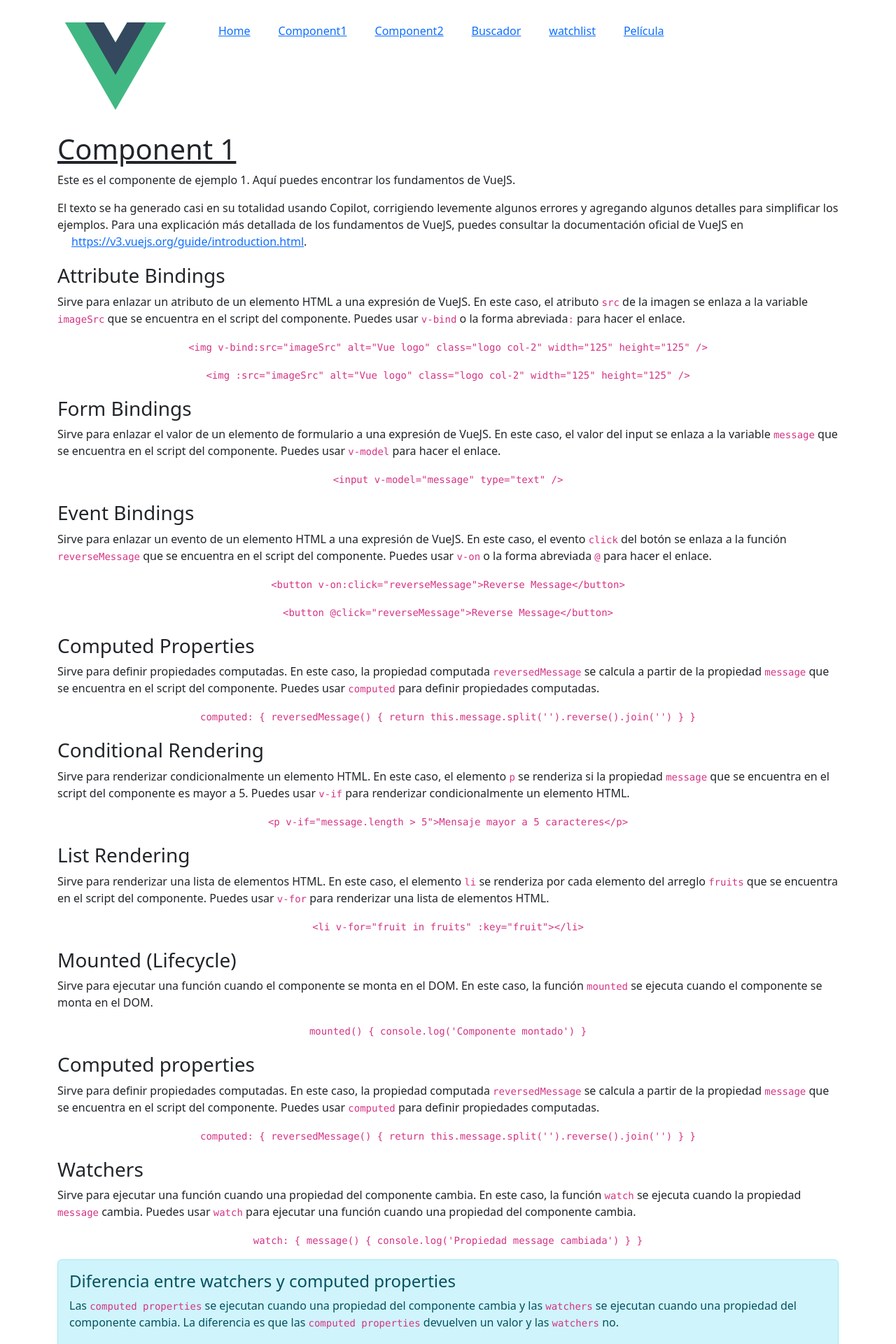
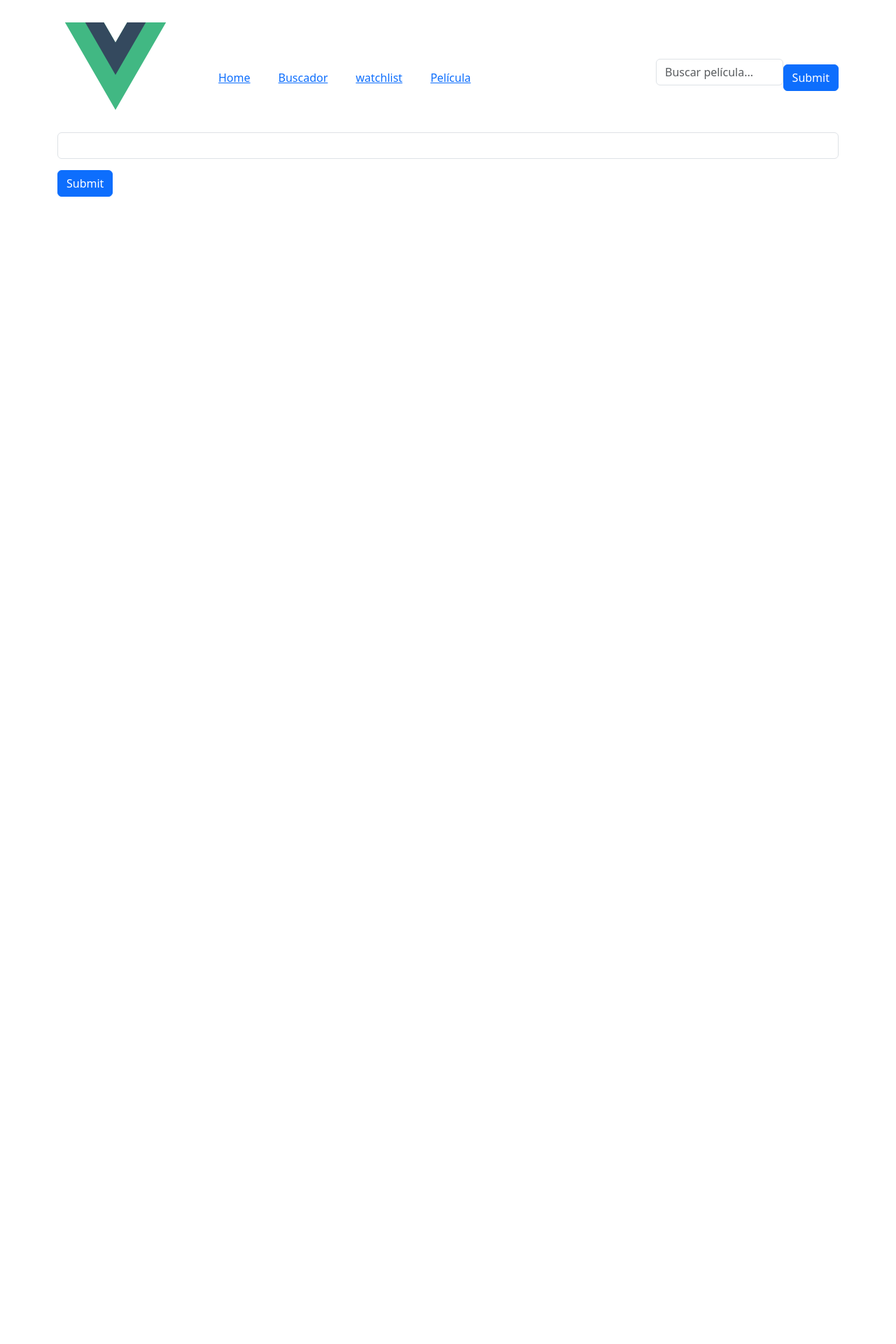
Before and after one commit to Luisvf06/vue-base, a Vue app: page /buscador in a window 1280 px wide. Shown: the top 1920 px of the page at 70% size. After the commit the page ends 800 px from the top, so only its background shows below. Built offline with nearby package versions, Linux system fonts and the light colour scheme.

Commit message:
Lista de tarjetas hechas

```diff
--- a/src/App.vue
+++ b/src/App.vue
@@ -4,7 +4,7 @@ import { RouterLink, RouterView } from "vue-router";
 
 <template>
   <div class="container">
-    <header class="row">
+    <header class="row align-items-center">
       <img
         alt="Vue logo"
         class="logo col-2"
@@ -12,21 +12,27 @@ import { RouterLink, RouterView } from "vue-router";
         width="125"
         height="125"
       />
-      <nav class="col-10">
+      <nav class="col-7"> <!-- Modifica el tamaño de esta columna -->
         <a><RouterLink to="/">Home</RouterLink></a>
-        <a><RouterLink to="/component1">Component1</RouterLink></a>
-        <a><RouterLink to="/getapi">Component2</RouterLink></a>
         <a><RouterLink to="/buscador">Buscador</RouterLink></a>
         <a><RouterLink to="/watchlist">watchlist</RouterLink></a>
         <a><RouterLink to="/film">Película</RouterLink></a>
       </nav>
+      <div class="col-3"> <!-- Modifica el tamaño de esta columna -->
+        <div class="d-flex align-items-center">
+          <div class="mb-3 d-inline">
+            <input type="text" class="form-control" id="buscador" aria-describedby="buscador" placeholder="Buscar película...">
+          </div>
+          <button type="submit" class="btn btn-primary ml-2">Submit</button>
+        </div>
+      </div>
     </header>
-
     <main>
       <RouterView />
     </main>
   </div>
 </template>
+
 
 <style scoped>
 header {
--- a/src/components/Buscador.vue
+++ b/src/components/Buscador.vue
@@ -1,114 +1,13 @@
 <template>
-    <h1>Component 1</h1>
-    <p>Este es el componente de ejemplo 1. Aquí puedes encontrar los fundamentos de VueJS.</p>
-    <p>
-        El texto se ha generado casi en su totalidad usando Copilot, corrigiendo levemente algunos errores y agregando algunos detalles para simplificar los ejemplos. Para una explicación más detallada de los fundamentos de VueJS, puedes consultar la documentación oficial de VueJS en <a href="https://v3.vuejs.org/guide/introduction.html" target="_blank">https://v3.vuejs.org/guide/introduction.html</a>.
-    </p>
-
-    <h3>Attribute Bindings</h3>
-    <p>
-        Sirve para enlazar un atributo de un elemento HTML a una expresión de VueJS. En este caso, el atributo <code>src</code> de la imagen se enlaza a la variable <code>imageSrc</code> que se encuentra en el script del componente. Puedes usar <code>v-bind</code> o la forma abreviada<code>:</code> para hacer el enlace.
-    </p>
-    <p class="text-center">
-        <code>&lt;img v-bind:src="imageSrc" alt="Vue logo" class="logo col-2" width="125" height="125" /&gt;</code>
-    </p>
-    <p class="text-center">
-        <code>&lt;img :src="imageSrc" alt="Vue logo" class="logo col-2" width="125" height="125" /&gt;</code>
-    </p>
-    <h3>Form Bindings</h3>
-    <p>
-        Sirve para enlazar el valor de un elemento de formulario a una expresión de VueJS. En este caso, el valor del input se enlaza a la variable <code>message</code> que se encuentra en el script del componente. Puedes usar <code>v-model</code> para hacer el enlace.
-    </p>
-    <p class="text-center">
-        <code>&lt;input v-model="message" type="text" /&gt;</code>
-    </p>
-    <h3>Event Bindings</h3>
-    <p>
-        Sirve para enlazar un evento de un elemento HTML a una expresión de VueJS. En este caso, el evento <code>click</code> del botón se enlaza a la función <code>reverseMessage</code> que se encuentra en el script del componente. Puedes usar <code>v-on</code> o la forma abreviada <code>@</code> para hacer el enlace.
-    </p>
-    <p class="text-center">
-        <code>&lt;button v-on:click="reverseMessage"&gt;Reverse Message&lt;/button&gt;</code>
-    </p>
-    <p class="text-center">
-        <code>&lt;button @click="reverseMessage"&gt;Reverse Message&lt;/button&gt;</code>
-    </p>
-    <h3>Computed Properties</h3>
-    <p>
-        Sirve para definir propiedades computadas. En este caso, la propiedad computada <code>reversedMessage</code> se calcula a partir de la propiedad <code>message</code> que se encuentra en el script del componente. Puedes usar <code>computed</code> para definir propiedades computadas.
-    </p>
-    <p class="text-center">
-        <code>computed: { reversedMessage() { return this.message.split('').reverse().join('') } }</code>
-    </p>
-    <h3>Conditional Rendering</h3>
-    <p>
-        Sirve para renderizar condicionalmente un elemento HTML. En este caso, el elemento <code>p</code> se renderiza si la propiedad <code>message</code> que se encuentra en el script del componente es mayor a 5. Puedes usar <code>v-if</code> para renderizar condicionalmente un elemento HTML.
-    </p>
-    <p class="text-center">
-        <code>&lt;p v-if="message.length &gt; 5"&gt;Mensaje mayor a 5 caracteres&lt;/p&gt;</code>
-    </p>
-    <h3>List Rendering</h3>
-    <p>
-        Sirve para renderizar una lista de elementos HTML. En este caso, el elemento <code>li</code> se renderiza por cada elemento del arreglo <code>fruits</code> que se encuentra en el script del componente. Puedes usar <code>v-for</code> para renderizar una lista de elementos HTML.
-    </p>
-    <p class="text-center">
-        <code>&lt;li v-for="fruit in fruits" :key="fruit"&gt;{{ fruit }}&lt;/li&gt;</code>
-    </p>
-    <h3>Mounted (Lifecycle)</h3>
-    <p>
-        Sirve para ejecutar una función cuando el componente se monta en el DOM. En este caso, la función <code>mounted</code> se ejecuta cuando el componente se monta en el DOM.
-    </p>
-    <p class="text-center">
-        <code>mounted() { console.log('Componente montado') }</code>
-    </p>
-    <h3>Computed properties</h3>
-    <p>
-        Sirve para definir propiedades computadas. En este caso, la propiedad computada <code>reversedMessage</code> se calcula a partir de la propiedad <code>message</code> que se encuentra en el script del componente. Puedes usar <code>computed</code> para definir propiedades computadas.
-    </p>
-    <p class="text-center">
-        <code>computed: { reversedMessage() { return this.message.split('').reverse().join('') } }</code>
-    </p>
-
-    <h3>Watchers</h3>
-    <p>
-        Sirve para ejecutar una función cuando una propiedad del componente cambia. En este caso, la función <code>watch</code> se ejecuta cuando la propiedad <code>message</code> cambia. Puedes usar <code>watch</code> para ejecutar una función cuando una propiedad del componente cambia.
-    </p>
-    <p class="text-center">
-        <code>watch: { message() { console.log('Propiedad message cambiada') } }</code>
-    </p>
-    <div class="alert alert-info">
-        <h4>Diferencia entre watchers y computed properties</h4>
-        <p>
-            Las <code>computed properties</code> se ejecutan cuando una propiedad del componente cambia y las <code>watchers</code> se ejecutan cuando una propiedad del componente cambia. La diferencia es que las <code>computed properties</code> devuelven un valor y las <code>watchers</code> no.
-        </p>
-    </div>
-    <h3>Methods</h3>
-    <p>
-        Sirve para definir métodos del componente. En este caso, la función <code>reverseMessage</code> se ejecuta cuando el usuario hace click en el botón. Puedes usar <code>methods</code> para definir métodos del componente.
-    </p>
-    <p class="text-center">
-        <code>methods: { reverseMessage() { this.message = this.message.split('').reverse().join('') } }</code>
-    </p>
-    <h3>Props</h3>
-    <p>
-        Sirve para definir propiedades del componente. En este caso, la propiedad <code>message</code> se define en el componente padre y se pasa al componente hijo como una propiedad. Puedes usar <code>props</code> para definir propiedades del componente.
-    </p>
-    <p class="text-center">
-        <code>props: { message: String }</code>
-    </p>
+<form>
+  <div class="mb-3">
+    <input type="text" class="form-control" id="buscador" aria-describedby="buscador">
+  </div>
+  <button type="submit" class="btn btn-primary">Submit</button>
+</form>
+</template>
 
 
-
-</template>
-
-<script setup>
+<script>
 
 </script>
-
-<style lang="scss" scoped>
-h1 {
-    text-decoration: underline;
-}
-h3 {
-    margin-top: 20px;
-}
-</style>
--- a/src/components/Home.vue
+++ b/src/components/Home.vue
@@ -1,19 +1,23 @@
 <template>
   <div class="container">
-    <div class="row">
-      <header class="col-12">
+    <div class="row justify-content-center">
+      <div class="col-md-10">
+        <Carrusel />
+      </div>
+    </div>
+    <div class="row justify-content-center">
+      <div class="col-md-10">
+        <Lista />
+      </div>
+    </div>
+  </div>
+</template>
 
-      </header>
-
-  <Carrusel />
-</div>
-</div>
-
-</template>
 
 <script setup>
 import { ref } from 'vue';
 import Carrusel from './Carrusel.vue'
+import Lista from './lista.vue'
 </script>
 
 <style lang="scss" scoped>
--- a/src/components/lista.vue
+++ b/src/components/lista.vue
@@ -1,35 +1,54 @@
 <template>
-    <ul class="list-group list-group-horizontal">
-    <li class="list-group-item">An item</li>
-    <li class="list-group-item">A second item</li>
-    <li class="list-group-item">A third item</li>
-    </ul>
-    <ul class="list-group list-group-horizontal-sm">
-    <li class="list-group-item">An item</li>
-    <li class="list-group-item">A second item</li>
-    <li class="list-group-item">A third item</li>
-    </ul>
-    <ul class="list-group list-group-horizontal-md">
-    <li class="list-group-item">An item</li>
-    <li class="list-group-item">A second item</li>
-    <li class="list-group-item">A third item</li>
-    </ul>
-    <ul class="list-group list-group-horizontal-lg">
-    <li class="list-group-item">An item</li>
-    <li class="list-group-item">A second item</li>
-    <li class="list-group-item">A third item</li>
-    </ul>
-    <ul class="list-group list-group-horizontal-xl">
-    <li class="list-group-item">An item</li>
-    <li class="list-group-item">A second item</li>
-    <li class="list-group-item">A third item</li>
-    </ul>
-    <ul class="list-group list-group-horizontal-xxl">
-    <li class="list-group-item">An item</li>
-    <li class="list-group-item">A second item</li>
-    <li class="list-group-item">A third item</li>
-    </ul>
-</template>
-<script>
+    <div class="row">
+      <div v-for="movie in movies" :key="movie.id" class="col-md-4 mb-4">
+        <div class="card">
+          <img :src="getMovieImageUrl(movie.poster_path)" class="card-img-top" alt="Movie Poster">
+          <span v-if="movie.vote_average.toFixed(2) >= 8.55" class="position-absolute top-0 start-100 translate-middle p-2 bg-danger border border-light rounded-circle">
+            {{ movie.vote_average.toFixed(2) }}
+            </span>
+        <span v-else-if="movie.vote_average.toFixed(2) >= 7.0" class="position-absolute top-0 start-100 translate-middle p-2 bg-warning border border-light rounded-circle">
+        {{ movie.vote_average.toFixed(2) }}
+        </span>
+        <span v-else class="position-absolute top-0 start-100 translate-middle p-2 bg-info border border-light rounded-circle">
+        {{ movie.vote_average.toFixed(2) }}
+        </span>
+          <div class="card-body">
+            <h5 class="card-title">{{ movie.title }}</h5>
+            <!-- Ajustamos la condición para verificar si la puntuación es mayor que 70 -->
+            <span>{{ movie.overview.substring(0,200)+'...' }}</span>
+          </div>
+        </div>
+      </div>
+    </div>
+  </template>
 
+  <script setup>
+import { ref, onMounted } from 'vue'
+
+const apiKey = ref('4431fed8390b02d6c28655feb536156a')
+const movies = ref([])
+
+const getTopRatedMovies = () => {
+  fetch(`https://api.themoviedb.org/3/movie/top_rated?api_key=${apiKey.value}`)
+    .then(response => response.json())
+    .then(data => {
+      movies.value = data.results;
+      // Ordenar películas por puntuación de mayor a menor
+      movies.value.sort((a, b) => b.vote_average - a.vote_average);
+    })
+}
+
+const getMovieImageUrl = (posterPath) => {
+  if (posterPath) {
+    return `https://image.tmdb.org/t/p/w500/${posterPath}`;
+  }
+}
+
+onMounted(() => {
+  getTopRatedMovies();
+})
 </script>
+
+  <style>
+  /* Agrega tus estilos CSS personalizados aquí si es necesario */
+  </style>
```
